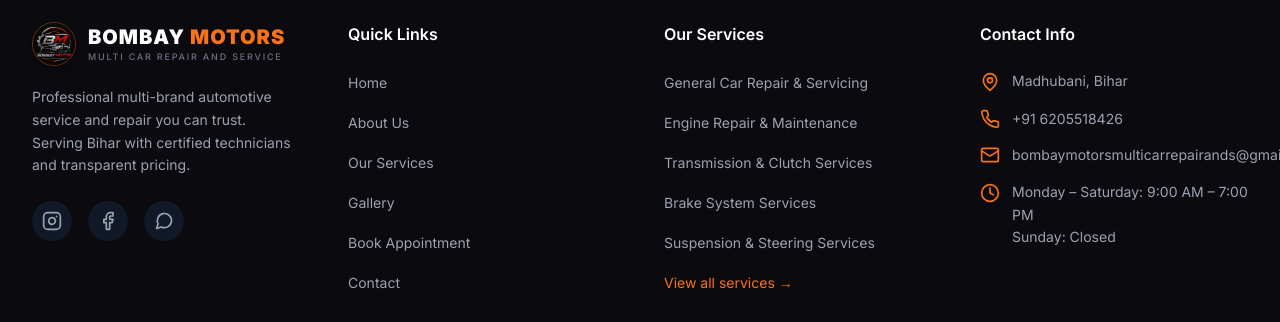
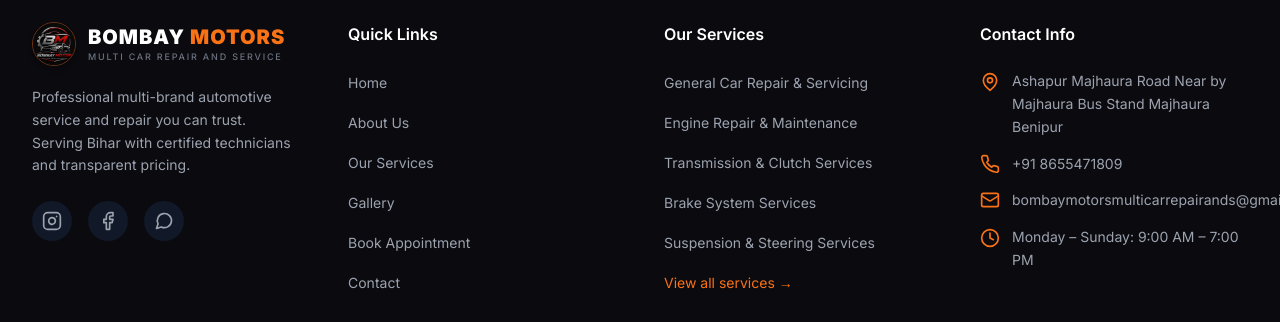
Before and after one commit to rananitish37/autocraft-garage, a React (Create React App) app: page / in a window 1280 px wide. Shown: the part 4222-4544 px from the top of the page. Built offline with nearby package versions, Linux system fonts and the light colour scheme; the HTML template or start-up script is replaced by a standard one; a web font is replaced by a local one.

Commit message:
updating contact number and address

```diff
--- a/public/index.html
+++ b/public/index.html
@@ -7,7 +7,7 @@
     <!-- Primary Meta -->
     <meta name="theme-color" content="#f97316" />
     <meta name="color-scheme" content="dark" />
-    <title>Bombay Motors — Multi Car Repair and Service | Madhubani, Bihar</title>
+    <title>Bombay Motors — Multi Car Repair and Service</title>
     <meta
       name="description"
       content="Bombay Motors is a professional multi-brand car repair and service centre in Madhubani, Bihar. Expert technicians, transparent pricing, all makes and models. Book your appointment today."
--- a/src/data/businessInfo.js
+++ b/src/data/businessInfo.js
@@ -4,24 +4,24 @@ export const businessInfo = {
   tagline: "Multi Car Repair and Service",
   heroHeadline: "Reliable Car Care. Done Right.",
   heroSubtext: "Professional automotive service and repair you can trust. Multi-brand specialists serving all makes and models.",
-  phone: "+91 6205518426",
-  phoneWhatsApp: "6205518426",
+  phone: "+91 8655471809",
+  phoneWhatsApp: "8655471809",
   email: "bombaymotorsmulticarrepairands@gmail.com",
-  address: "Madhubani, Bihar",
-  city: "Madhubani",
+  address: "Ashapur Majhaura Road Near by Majhaura Bus Stand Majhaura Benipur",
+  city: "Darbhanga",
   state: "Bihar",
   country: "India",
-  postalCode: "847211",
+  postalCode: "847103",
   mapEmbedUrl: "https://maps.google.com/maps?q=26.076744,86.131850&z=15&output=embed",
   website: "https://www.bombaymotors.in",
   hours: {
-    weekdays: "Monday – Saturday: 9:00 AM – 7:00 PM",
-    weekend: "Sunday: Closed",
+    weekdays: "Monday – Sunday: 9:00 AM – 7:00 PM",
+    // weekend: "Sunday: Closed",
   },
   social: {
     instagram: "https://instagram.com/bombaymotors",
     facebook: "https://facebook.com/bombaymotors",
-    whatsapp: "https://wa.me/6205518426?text=Hi%2C%20I%20want%20to%20book%20a%20service%20at%20Bombay%20Motors.",
+    whatsapp: "https://wa.me/8655471809?text=Hi%2C%20I%20want%20to%20book%20a%20service%20at%20Bombay%20Motors.",
   },
   stats: [
     { value: "10+", label: "Years Experience" },
```
